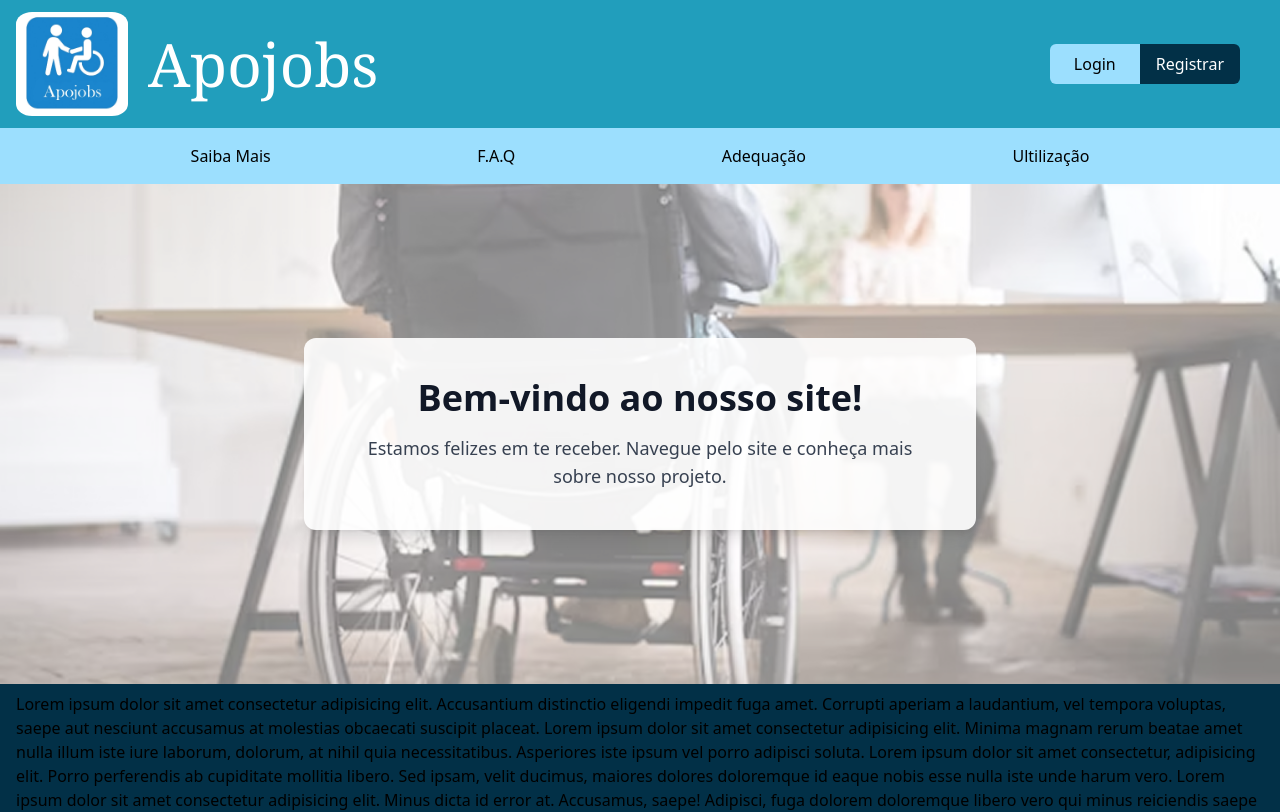
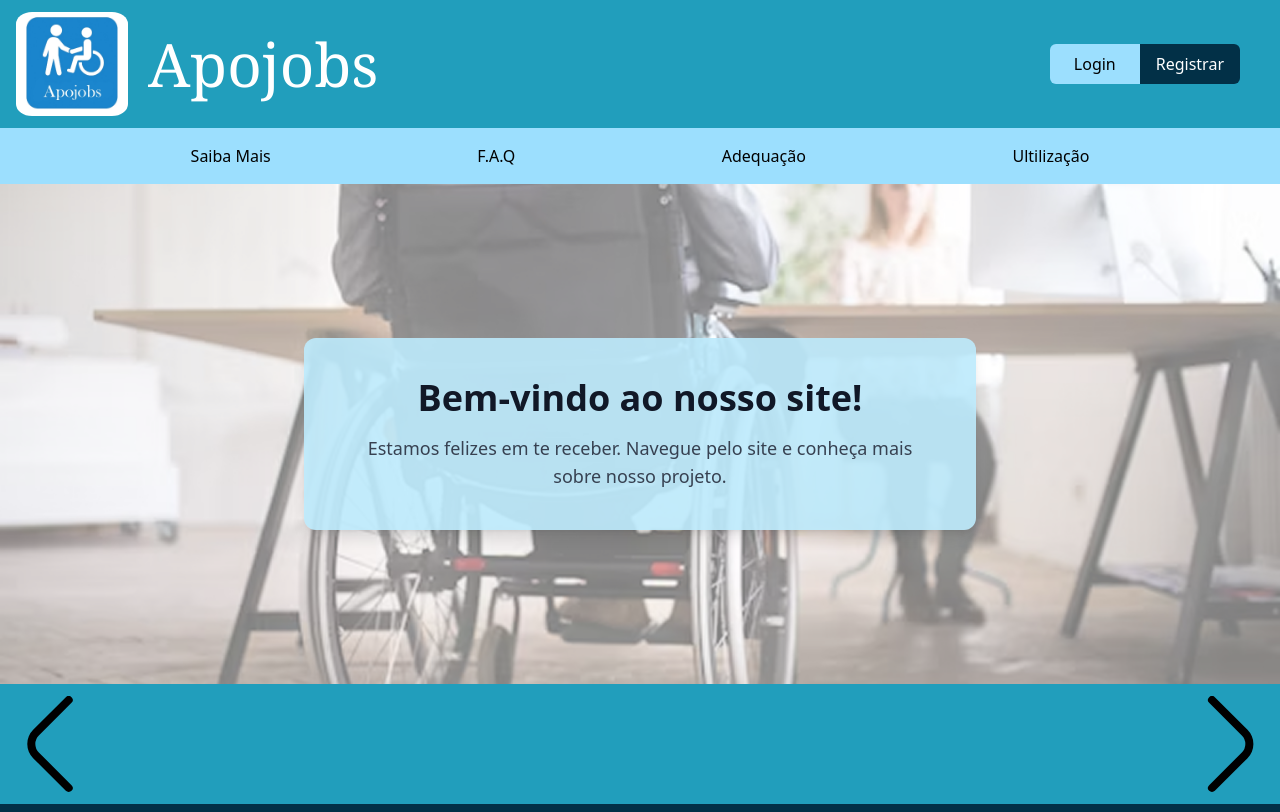
Before and after one commit to t4Facef/tic-2025-front, a React (Create React App) app: page / in a window 1280 px wide. Shown: the top 812 px of the page. Built offline with nearby package versions, Linux system fonts and the light colour scheme.

Commit message:
Inicio implementação Row de empresas

```diff
--- a/src/pages/home.tsx
+++ b/src/pages/home.tsx
@@ -6,7 +6,7 @@ export default function Home(){
             <section className="sectionImagemHome" style={{ backgroundImage: "url('/img/homepage/home-page-img1.jpg')" }}>
                 <div className="bgIntruductionHome"></div>
                 <div className="introductionAreaHome">
-                    <div className="bg-white bg-opacity-90 rounded-xl shadow-lg p-6 sm:p-8 md:p-10 max-w-2xl text-center">
+                    <div className="introductionBoxHome">
                         <h1 className="text-3xl sm:text-4xl font-bold mb-4 text-gray-900">
                             Bem-vindo ao nosso site!
                         </h1>
@@ -16,9 +16,10 @@ export default function Home(){
                     </div>
                 </div>
             </section>
-            <section>
-
-            </section>
+            <div className="topEmterprisesRow">
+                <img src="./icons/angulo-esquerdo.svg" alt="" className="enterpriseRowElement"/>
+                <img src="./icons/angulo-direito.svg" alt="" className="enterpriseRowElement"/>
+            </div>
         </div>
     )
 }
--- a/src/styles/home.css
+++ b/src/styles/home.css
@@ -7,9 +7,17 @@
 }
 
 .introductionAreaHome {
-    @apply relative z-10 flex items-center justify-center h-full px-4 sm:px-8 md:px-16
+    @apply relative z-10 flex items-center justify-center h-full px-2 sm:px-4 md:px-8
 }
 
 .introductionBoxHome {
+    @apply bg-blue1 bg-opacity-90 rounded-xl shadow-lg p-6 sm:p-8 md:p-10 max-w-2xl text-center
+}
 
+.topEmterprisesRow {
+    @apply bg-blue2 flex justify-between
 }
+
+.enterpriseRowElement {
+    @apply w-24 py-3
+}
--- a/tailwind.config.js
+++ b/tailwind.config.js
@@ -4,7 +4,12 @@ module.exports = {
     "./src/**/*.{js,jsx,ts,tsx}", // garante que Tailwind escaneie tudo na pasta src
   ],
   theme: {
-    extend: {},
+    extend: {
+      colors: {
+        'blue1': '#BDEAFC',
+        'blue2': '#219EBC'
+      }
+    },
   },
   plugins: [],
 }
```
Also changed, not shown: public/icons/angulo-direito.svg (added), public/icons/angulo-esquerdo.svg (added).
